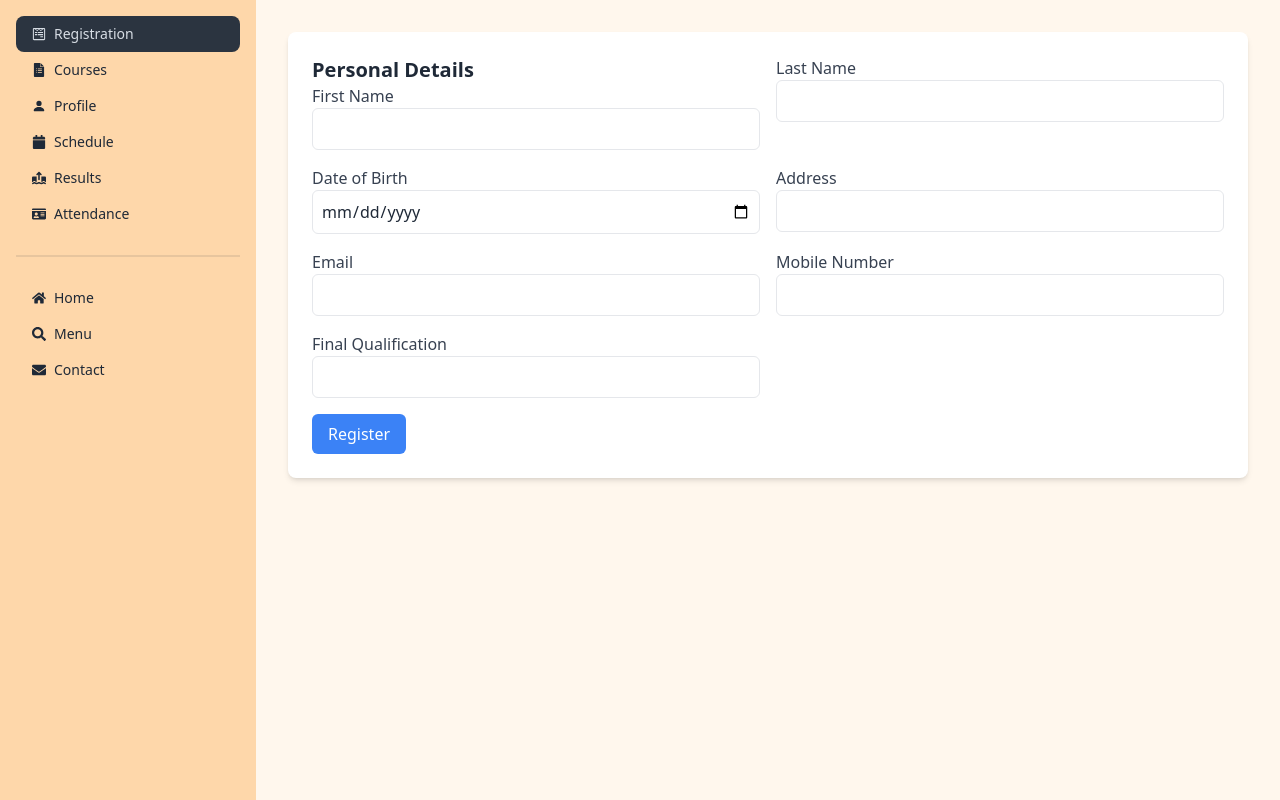
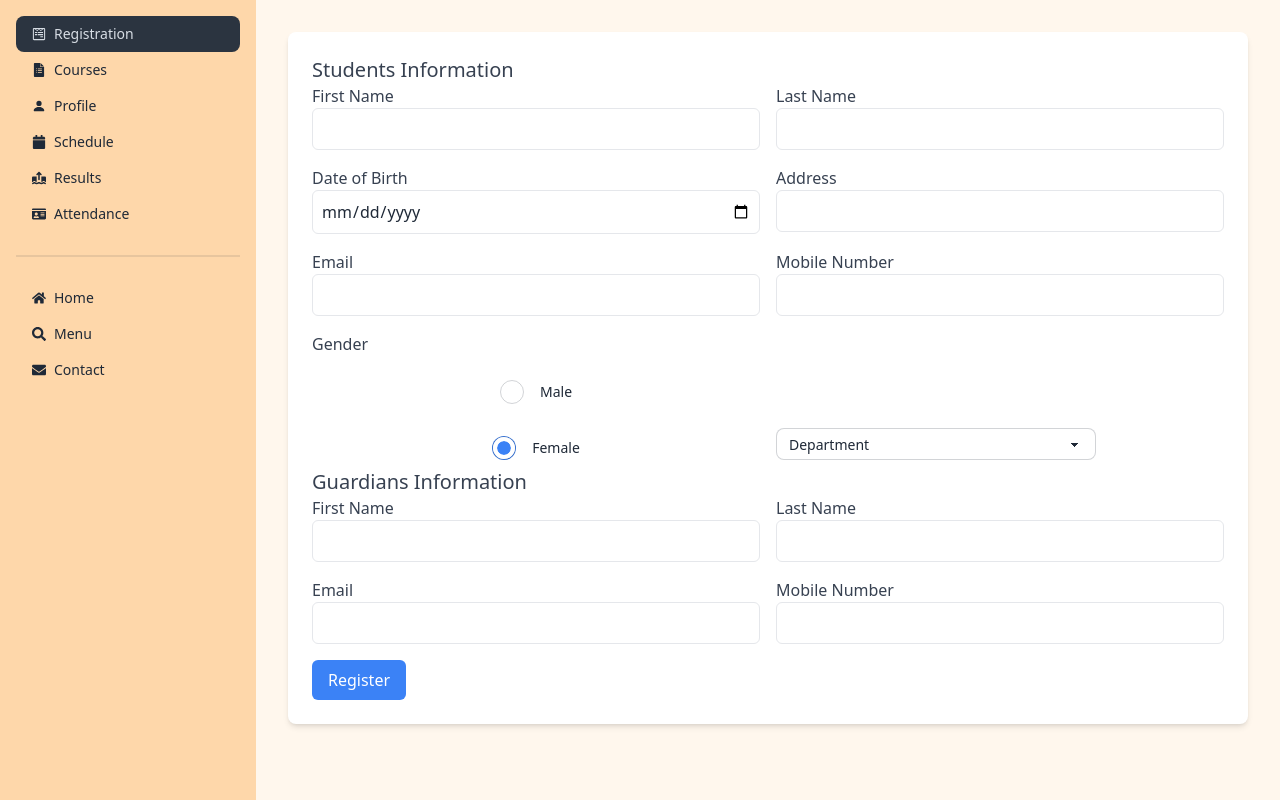
Before and after one commit to ahmisrafil/student-management-system, a React (Vite) app in the folder student-management-system-client/: page /dashboard/registration in a window 1280 px wide. Built offline with nearby package versions, Linux system fonts and the light colour scheme; no server answers.

Commit message:
Registration page updated

```diff
--- a/student-management-system-client/src/Pages/Dashboard/Registration.jsx
+++ b/student-management-system-client/src/Pages/Dashboard/Registration.jsx
@@ -8,17 +8,22 @@ const Registration = () => {
     const [address, setAddress] = useState("");
     const [email, setEmail] = useState("");
     const [mobileNumber, setMobileNumber] = useState("");
-    const [finalQualification, setFinalQualification] = useState("");
+    const [gFirstName, setgFirstName] = useState("");
+    const [gLastName, setgLastName] = useState("");
+    const [gEmail, setgEmail] = useState("");
+    const [gMobileNumber, setgMobileNumber] = useState("");
 
     const handleSubmit = (e) => {
         e.preventDefault();
+        console.log(firstName,lastName,dob,address,email,mobileNumber,gFirstName,gLastName,gEmail,gMobileNumber);
         // Handle form submission here
     };
     return (
         <form onSubmit={handleSubmit} className="bg-white p-6 rounded-lg shadow-md">
+            <h3 className="text-xl text-gray-700">Students Information</h3>
             <div className="grid grid-cols-2 gap-4">
                 <div>
-                    <h3 className="text-xl font-semibold">Personal Details</h3>
+                    {/* <h3 className="text-xl font-semibold">Personal Details</h3> */}
                     <label htmlFor="firstName" className="block text-gray-700">
                         First Name
                     </label>
@@ -90,15 +95,81 @@ const Registration = () => {
                         className="w-full p-2 border rounded-md"
                     />
                 </div>
+                <h3 htmlFor="Gender" className="block text-gray-700">
+                    Gender
+                </h3><br />
+                <div className="form-control">
+                    <label className="label cursor-pointer gap-4 justify-center">
+                        <input type="radio" name="radio-10" className="radio checked:bg-red-500" checked />
+                        <span className="label-text">Male</span>
+                    </label>
+                </div><br />
+                <div className="form-control">
+                    <label className="label cursor-pointer gap-4 justify-center">
+                        <input type="radio" name="radio-10" className="radio checked:bg-blue-500" checked />
+                        <span className="label-text">Female</span>
+                    </label>
+                </div>
                 <div>
-                    <label htmlFor="finalQualification" className="block text-gray-700">
-                        Final Qualification
+                    <select className="select select-bordered select-sm w-full max-w-xs">
+                        <option disabled selected>Department</option>
+                        <option>Bangla</option>
+                        <option>English</option>
+                        <option>CSE</option>
+                        <option>EEE</option>
+                        <option>BBA</option>
+                        <option>Law</option>
+                    </select>
+                </div>
+            </div>
+            <h3 className="text-xl text-gray-700">Guardians Information</h3>
+            <div className="grid grid-cols-2 gap-4">
+                <div>
+                    {/* <h3 className="text-xl font-semibold">Personal Details</h3> */}
+                    <label htmlFor="firstName" className="block text-gray-700">
+                        First Name
                     </label>
                     <input
                         type="text"
-                        id="finalQualification"
-                        value={finalQualification}
-                        onChange={(e) => setFinalQualification(e.target.value)}
+                        id="gFirstName"
+                        value={gFirstName}
+                        onChange={(e) => setgFirstName(e.target.value)}
+                        className="w-full p-2 border rounded-md"
+                    />
+                </div>
+                <div>
+                    <label htmlFor="lastName" className="block text-gray-700">
+                        Last Name
+                    </label>
+                    <input
+                        type="text"
+                        id="gLastName"
+                        value={gLastName}
+                        onChange={(e) => setgLastName(e.target.value)}
+                        className="w-full p-2 border rounded-md"
+                    />
+                </div>
+                <div>
+                    <label htmlFor="email" className="block text-gray-700">
+                        Email
+                    </label>
+                    <input
+                        type="email"
+                        id="gEmail"
+                        value={gEmail}
+                        onChange={(e) => setgEmail(e.target.value)}
+                        className="w-full p-2 border rounded-md"
+                    />
+                </div>
+                <div>
+                    <label htmlFor="mobileNumber" className="block text-gray-700">
+                        Mobile Number
+                    </label>
+                    <input
+                        type="tel"
+                        id="gMobileNumber"
+                        value={gMobileNumber}
+                        onChange={(e) => setgMobileNumber(e.target.value)}
                         className="w-full p-2 border rounded-md"
                     />
                 </div>
```
